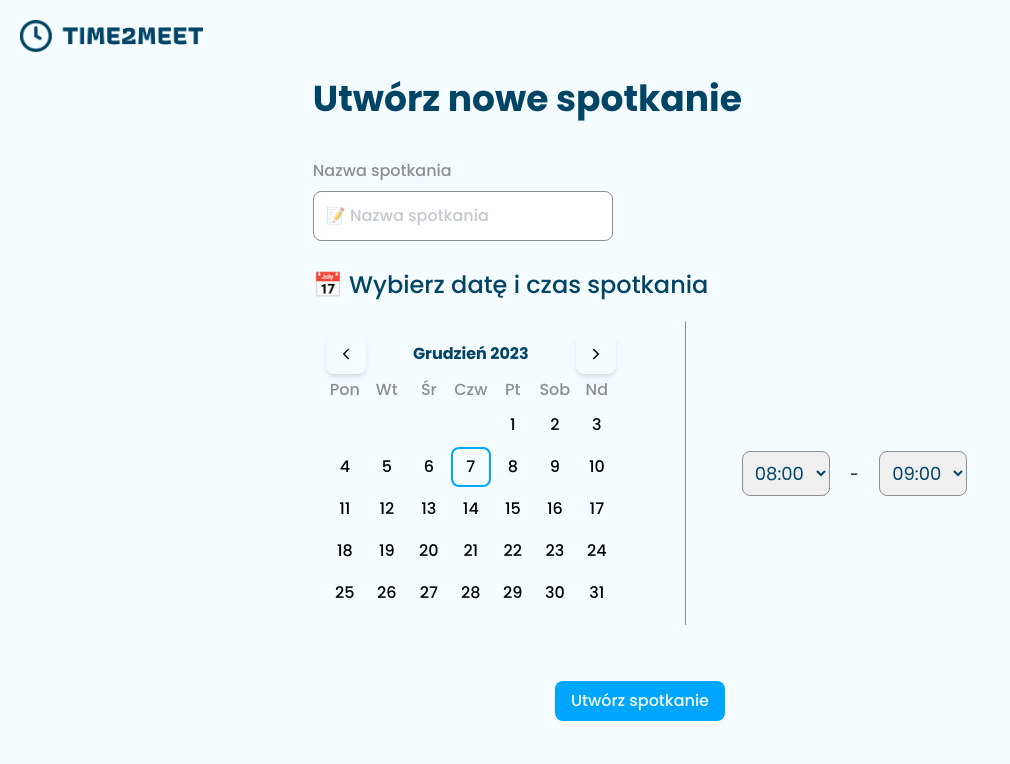
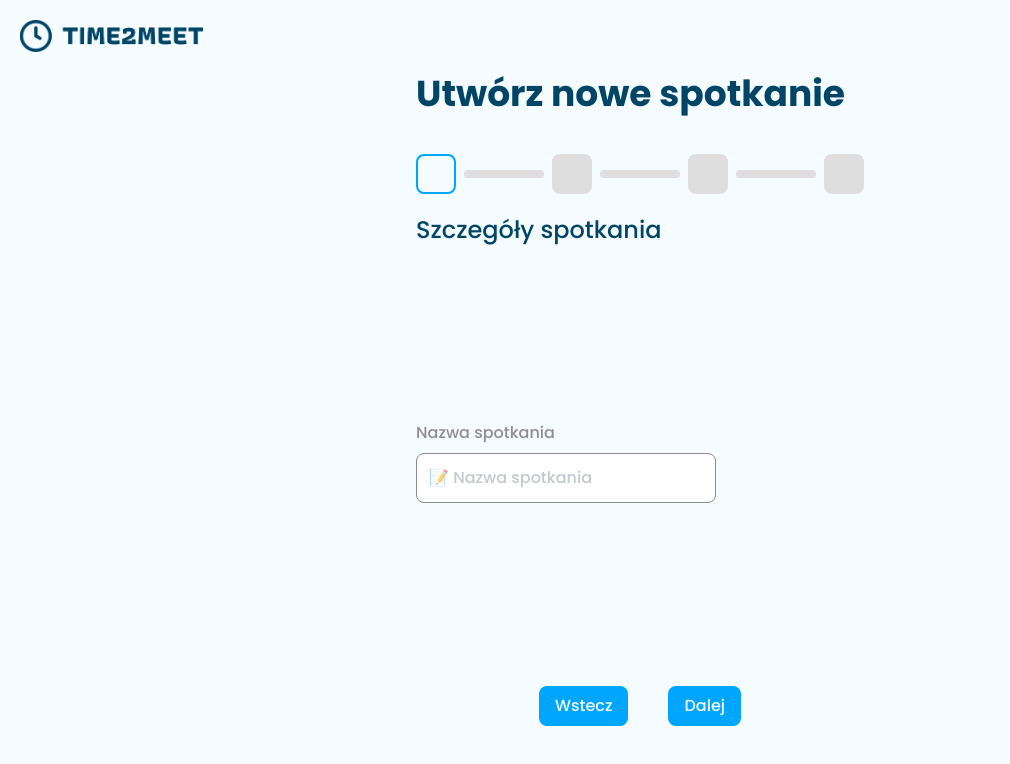
Before and after one commit to kkrukowski/meetifynow, a React (Vite) app in the folder client/: page /meet/new in a window 1280 px wide. Shown: the top 764 px of the page, without its empty margins (0-1010 px from the left). Built offline with nearby package versions, Linux system fonts and the light colour scheme.

Commit message:
Creating multi step creating meet form

```diff
--- a/client/src/components/Button.tsx
+++ b/client/src/components/Button.tsx
@@ -2,6 +2,7 @@ export default function Button(props: {
   text: string;
   className?: string;
   onClick?: any;
+  disabled?: boolean;
 }) {
   return (
     <button
@@ -10,6 +11,7 @@ export default function Button(props: {
         props.className
       }
       onClick={props.onClick}
+      disabled={props.disabled}
     >
       {props.text}
     </button>
--- /dev/null
+++ b/client/src/components/CreateMeeting/StepIndicator.tsx
@@ -0,0 +1,8 @@
+export default function StepsIndicator(props: {isLast?: boolean, isCompleted?: boolean, isCurrent?: boolean}) {
+    return (
+        <li className="flex items-center">
+            <div className={`p-2 h-10 w-10 rounded-lg ${props.isCompleted && "bg-primary"} ${props.isCurrent ? "border-2 border-primary bg-none": "bg-light-gray"} `}></div>
+            {(!props.isLast && <div className={`w-20 h-2 rounded-lg mx-2  bg-light-gray ${props.isCompleted && "bg-primary"}`}></div>)}
+        </li>
+    )
+}
--- /dev/null
+++ b/client/src/components/CreateMeeting/StepsIndicator.tsx
@@ -0,0 +1,21 @@
+import Heading from "../Heading"
+import StepIndicator from "./StepIndicator"
+
+export default function StepsIndicator(props: {steps: number, stepsData: any, currIndex: number}) {
+    const renderSteps = () => {
+        const stepsItems = []
+        for (let i = 0; i < props.steps; i++) {
+            stepsItems.push(<StepIndicator isCurrent={i === props.currIndex} isCompleted={i < props.currIndex} isLast={i === props.steps - 1} />)
+        }
+        return stepsItems
+    }
+
+    return (
+        <nav>
+            <ol className="flex justify-center mb-5">
+                {renderSteps()}
+            </ol>
+            <Heading text={props.stepsData[props.currIndex].title}/>
+        </nav>
+    )
+}
--- a/client/src/routes/CreateMeeting.tsx
+++ b/client/src/routes/CreateMeeting.tsx
@@ -1,6 +1,5 @@
 import { yupResolver } from "@hookform/resolvers/yup";
 import moment from "moment";
-import { set } from "mongoose";
 import React, { useState } from "react";
 import { SubmitHandler, useForm } from "react-hook-form";
 import { IoChevronBack, IoChevronForward } from "react-icons/io5";
@@ -9,6 +8,7 @@ import * as yup from "yup";
 
 // Components
 import Button from "../components/Button";
+import StepsIndicator from "../components/CreateMeeting/StepsIndicator";
 import Heading from "../components/Heading";
 import Input from "../components/Input";
 import Timepicker from "../components/Timepicker";
@@ -17,6 +17,9 @@ import Title from "../components/Title";
 import axios from "axios";
 
 export default function CreateMeeting() {
+  // Steps
+  const [currStep, setCurrStep] = useState(0);
+
   // Name
   const [meetingName, setMeetingName] = useState("");
 
@@ -89,7 +92,6 @@ export default function CreateMeeting() {
     for (let i = 0; i < weeksInMonth; i++) {
       let tableCells = [];
       for (let j = 0; j < 7; j++) {
-        // const date = new Date(year, month, day).getTime();
         const date = moment
           .utc()
           .date(day)
@@ -255,15 +257,23 @@ export default function CreateMeeting() {
     formState: { errors },
   } = useForm({ resolver: yupResolver(formSchema) });
 
+  const stepsInfo = [
+    {title: "Szczegóły spotkania"},
+    {title: "Wybierz datę spotkania"},
+    {title: "Wybierz godzinę spotkania"},
+  ]
+
   return (
     <main className="flex flex-col px-5 py-10 md:p-10 mt-20 lg:m-0 justify-center">
       <Title text="Utwórz nowe spotkanie" />
+      <StepsIndicator steps={4} stepsData={stepsInfo} currIndex={currStep} />
       <form
         id="create-meeting-form"
-        className="flex flex-col justify-center"
+        className="flex flex-col justify-center h-[400px]"
         onSubmit={handleSubmit(createMeeting)}
       >
-        {/* Meeting name input */}
+        {/* Meeting details */}
+        {currStep === 0 && (
           <Input
             label="Nazwa spotkania"
             type="text"
@@ -276,10 +286,10 @@ export default function CreateMeeting() {
               setMeetingName(e.target.value)
             }
           />
+        )}
+
         {/* Choose date */}
-        <Heading text="📅 Wybierz datę i czas spotkania" className="my-5" />
-        <div className="flex justify-center mb-5">
-          <div className="flex flex-col lg:flex-row items-center">
+        {currStep === 1 && (
           <div>
           <table
           className={`date__selection--table border border-2 border-separate border-spacing-0.5 box-content p-2 select-none ${
@@ -316,8 +326,16 @@ export default function CreateMeeting() {
           </thead>
           <tbody>{showCalendar(month, year)}</tbody>
         </table>
+        <p className="text-sm relative mt-2 text-red font-medium">
+          {dateError ? "Wybierz datę spotkania." : ""}
+        </p>
         </div>
-            <div className="w-full lg:w-px h-px lg:h-full bg-gray rounded-lg my-5 lg:mx-14"></div>
+          )}
+
+        {/* Choose time */}
+        {currStep === 2 && (
+          <div>
+          <div className="flex justify-center mb-5">
             <div className="flex flex-col justify-center items-center w-fit">
               <div className="self-center">
                 <Timepicker from={true} onChange={handleStartTimeChange} />
@@ -326,15 +344,24 @@ export default function CreateMeeting() {
               </div>
           </div>
         </div>
-        </div>
-        <p className="text-sm relative mt-2 text-red font-medium">
-          {dateError ? "Wybierz datę spotkania." : ""}
-        </p>
         <p className="text-sm relative mt-2 text-red font-medium w-11/12 whitespace-pre-wrap">
           {timeError ? timeErrorText : ""}
         </p>
+        </div>
+        )}
+
+        {currStep === 3 && (
           <Button text="Utwórz spotkanie" />
+        )}
+
       </form>
+      {/* Navigation */}
+      {currStep < 3 && (
+          <div className="self-center">
+            <Button text="Wstecz" onClick={() => setCurrStep(currStep - 1)} className="mr-10" disabled={currStep === 0} />
+            <Button text="Dalej" onClick={() => setCurrStep(currStep + 1)} />
+          </div>
+        )}
     </main>
   );
 }
--- a/client/tailwind.config.cjs
+++ b/client/tailwind.config.cjs
@@ -17,6 +17,7 @@ module.exports = {
         "light-hover": "#e4f4ff",
         "light-active": "#d4ecff",
         gray: "#8e8e8e",
+        "light-gray": "#dedede",
         dark: "#004466",
         red: "#FF6B73",
         green: "#27b346",
```
Lines whose indentation alone changed are shown as unchanged.
